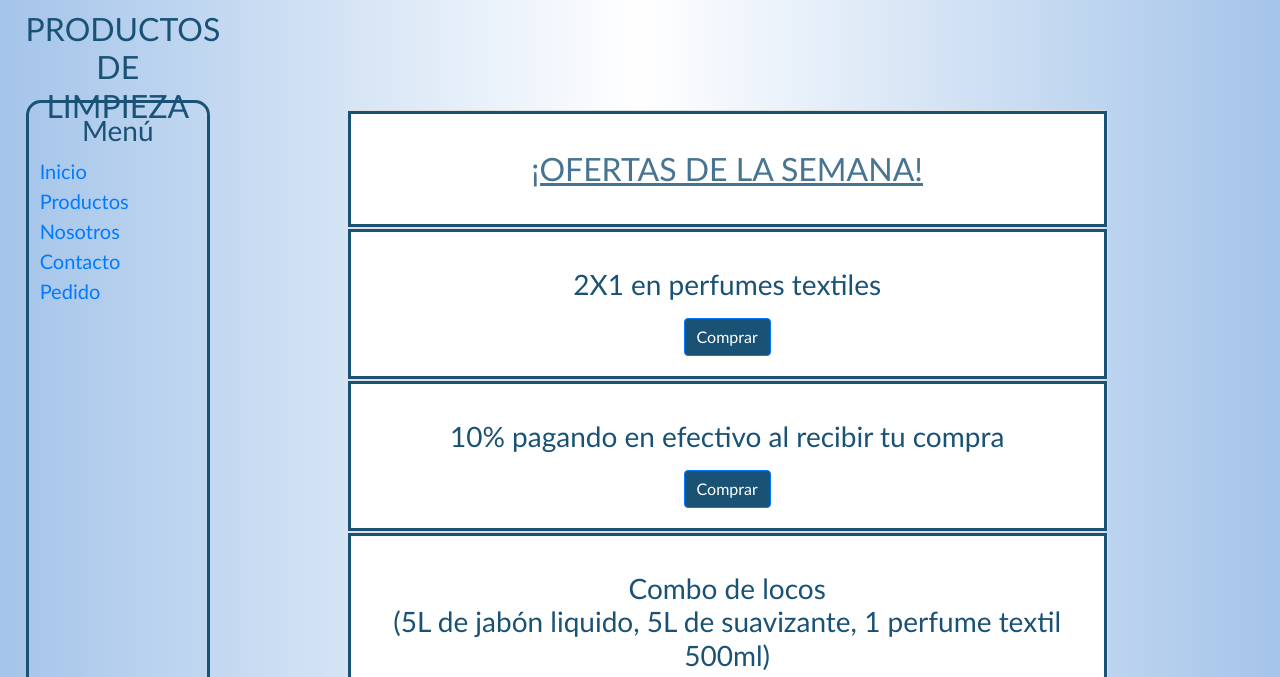
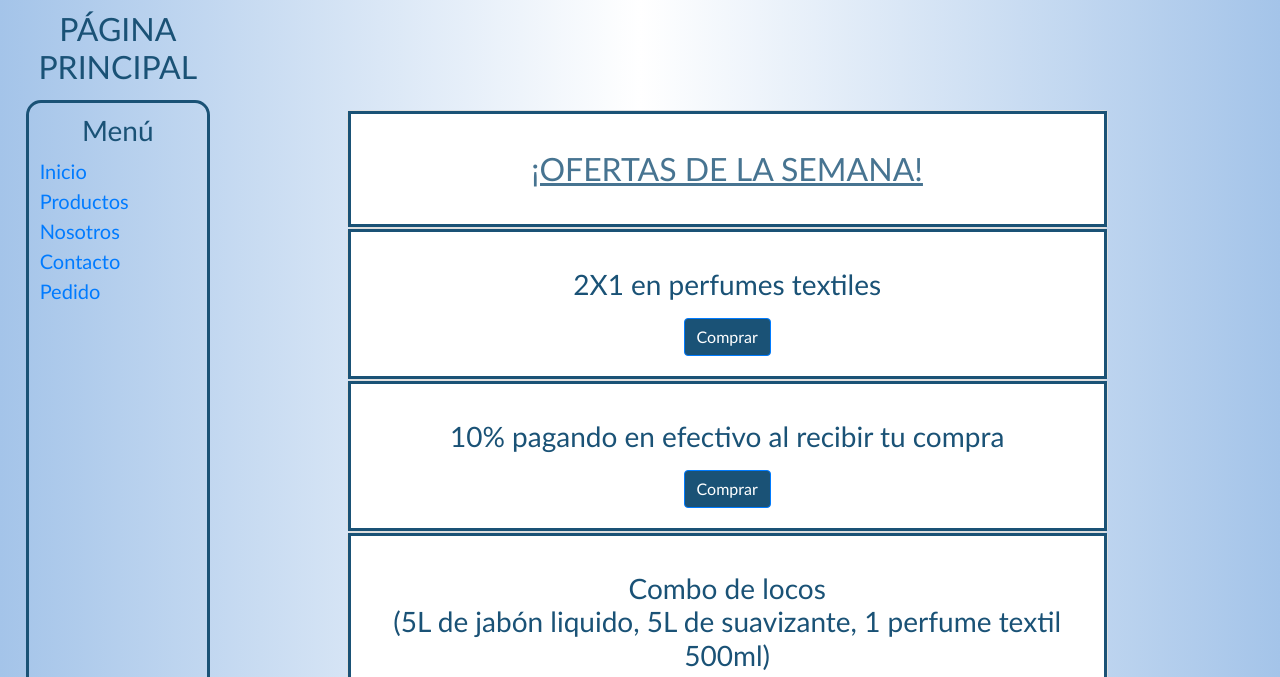
Before and after one commit to DulceVallejos/_IdeaVallejos, a plain HTML site: page index.html in a window 1280 px wide. Shown: the part 122-799 px from the top of the page. Drawn offline with nearby package versions, Linux system fonts and the light colour scheme.

Commit message:
Modificación

```diff
--- a/index.html
+++ b/index.html
@@ -41,7 +41,7 @@
        <input id="inputNav1" type="search" placeholder="Buscar...">
      </header>
 
-     <div id="titulo"><h2>PRODUCTOS DE LIMPIEZA</h2></div>
+     <div id="titulo"><h2>PÁGINA PRINCIPAL</h2></div>
      <aside class="divTransform divTransition">
        <h3>Menú</h3>
        <ul>
```
